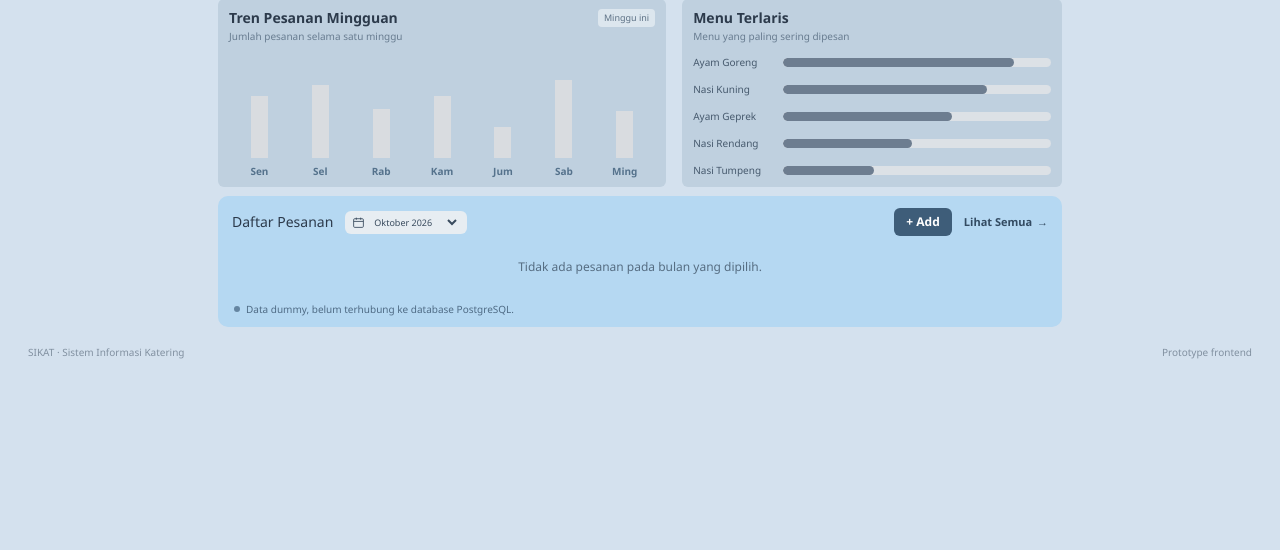
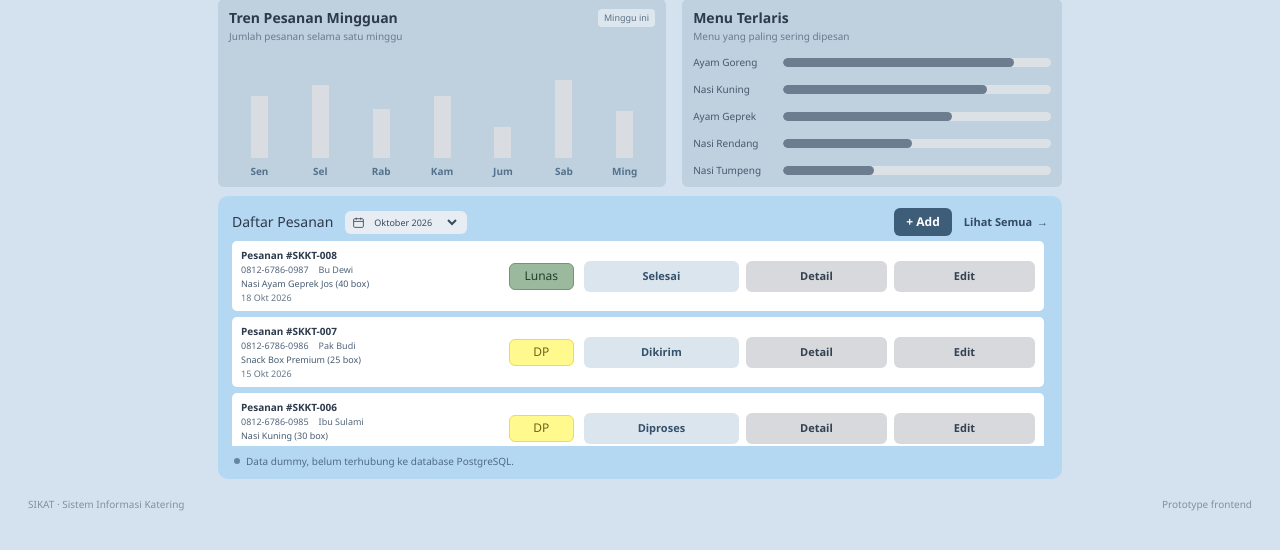
Before and after one commit to AndraPratamaRiswan/Kelompok2_PBL_TI2H, a PHP site: page / in a window 1280 px wide. Shown: the part 222-772 px from the top of the page. Run offline with PHP 8.4, Linux system fonts and the light colour scheme.

Commit message:
Andra - Frontend - 13 - (Admin) - menambahkan overlay detail pesanan dan display data dummy awal

```diff
--- a/Admin/index.php
+++ b/Admin/index.php
@@ -330,9 +330,68 @@ require __DIR__ . '/includes/header.php';
     </section>
 </div>
 
+     <!-- F04.5 — OVERLAY DETAIL PESANAN (READ-ONLY)
+     Modal ini hanya menampilkan data; tidak menyediakan kontrol untuk mengedit. -->
+
+<div class="modal-overlay" id="detailModal" hidden>
+    <section class="modal-panel modal-panel--detail" role="dialog" aria-modal="true" aria-labelledby="detailModalTitle">
+        <header class="modal-header">
+            <div>
+                <p class="modal-eyebrow">PRATINJAU PESANAN</p>
+                <h2 id="detailModalTitle">Detail Pesanan</h2>
+                <p class="modal-description" id="detailCreatedAt">Data contoh pesanan</p>
+            </div>
+            <button class="modal-close" type="button" data-close-detail aria-label="Tutup detail">×</button>
+        </header>
+        <!-- F04.5.1 — BADGE STATUS PESANAN DAN PEMBAYARAN. -->
+        <div class="detail-status-row">
+            <span class="detail-status" id="detailOrderStatus">Status pesanan</span>
+            <span class="detail-status detail-status--payment" id="detailPaymentStatus">Status pembayaran</span>
+        </div>
+        <div class="detail-grid">
+            <!-- F04.5.2 — RINGKASAN PEMESAN DAN JADWAL KIRIM. -->
+            <section class="detail-card">
+                <h3>Informasi Pemesan & Pengiriman</h3>
+                <dl>
+                    <div><dt>Nama</dt><dd id="detailName">-</dd></div>
+                    <div><dt>Nomor</dt><dd id="detailPhone">-</dd></div>
+                    <div><dt>Alamat</dt><dd id="detailAddress">-</dd></div>
+                    <div><dt>Tanggal Kirim</dt><dd id="detailDate">-</dd></div>
+                    <div><dt>Jam Kirim</dt><dd id="detailTime">-</dd></div>
+                </dl>
+            </section>
+            <!-- F04.5.3 — RINCIAN MENU, ONGKIR, DP, DAN TOTAL. -->
+            <section class="detail-card">
+                <h3>Ringkasan Pembayaran</h3>
+                <dl>
+                    <div><dt>Menu</dt><dd id="detailMenu">-</dd></div>
+                    <div><dt>Jumlah</dt><dd id="detailQty">-</dd></div>
+                    <div><dt>Harga Satuan</dt><dd id="detailUnitPrice">-</dd></div>
+                    <div><dt>Subtotal Menu</dt><dd id="detailSubtotal">-</dd></div>
+                    <div><dt>Ongkir</dt><dd id="detailShipping">-</dd></div>
+                    <div><dt>Jumlah DP</dt><dd id="detailDp">-</dd></div>
+                    <div class="detail-total"><dt>Total</dt><dd id="detailTotal">-</dd></div>
+                </dl>
+            </section>
+            <!-- F04.5.4 — CATATAN PESANAN HANYA UNTUK DIBACA. -->
+            <section class="detail-card detail-card--notes">
+                <h3>Catatan Pesanan</h3>
+                <p id="detailNotes">Tidak ada catatan.</p>
+            </section>
+        </div>
+        <div class="modal-footer modal-footer--center">
+            <button class="button button-primary" type="button" data-close-detail>Tutup</button>
+        </div>
+    </section>
+</div>
 
 
 <!-- fitur 7, notifikasi toast -->
 <div class="toast-message" id="toastMessage" role="status" aria-live="polite"></div>
 
+<!-- F04.1 — MENYERAHKAN ARRAY PESANAN PHP KE JAVASCRIPT.
+     Data ini hanya salinan awal; perubahan berikutnya berlangsung di memori browser. -->
+<script>
+    window.sikatOrders = <?= json_encode($daftarPesanan, JSON_UNESCAPED_UNICODE | JSON_HEX_TAG | JSON_HEX_APOS | JSON_HEX_AMP | JSON_HEX_QUOT) ?>;
+</script>
 <?php require __DIR__ . '/includes/footer.php'; ?>
```
